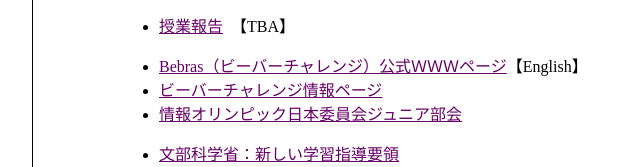
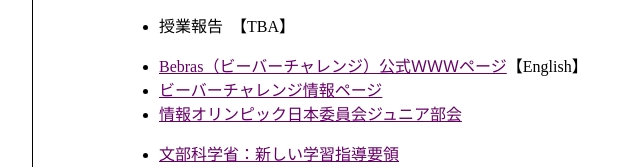
Before and after one commit to kj65kawai/hssc, a plain HTML site: page contents.html in a window 1280 px wide. Shown: the part 404-571 px from the top of the page, 207-847 px from the left. Drawn offline with Linux system fonts and the light colour scheme.

Commit message:
Add files via upload

```diff
--- a/contents.html
+++ b/contents.html
@@ -69,7 +69,7 @@
 <LI> <A HREF="guide.html">講習会の進め方</A>
 <blockquote><font color="maroon"><b>受講生用の講義資料・ビデオ会議等に関する情報は、<br />
 受講生あて別途メイル連絡します。</b></font></blockquote>
-<LI> <A HREF="guide-results.html">授業報告</A>　【TBA】
+<LI> </A HREF="guide-results.html">授業報告</A>　【TBA】
 <p></p>
 <LI> <A HREF="https://www.bebras.org/" target="_blank">Bebras（ビーバーチャレンジ）公式ＷＷＷページ</A>【English】
 <LI> <A HREF="https://bebras-top.eplang.jp/" target="_blank">ビーバーチャレンジ情報ページ</A>
```
